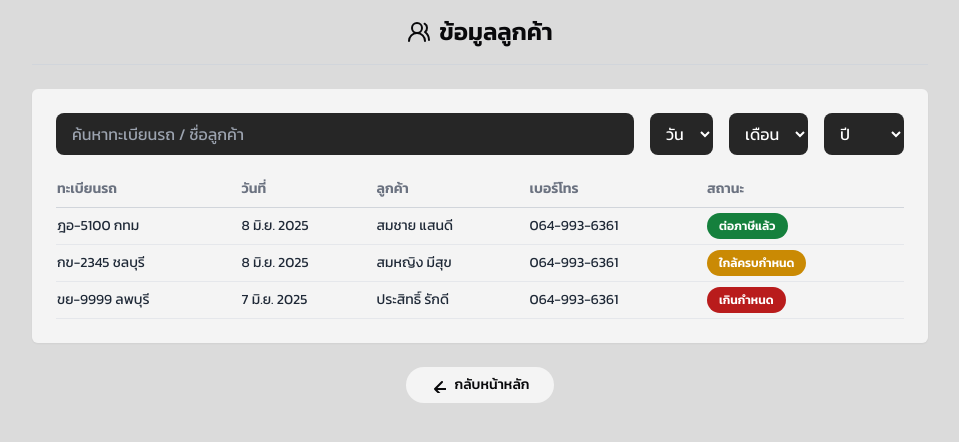
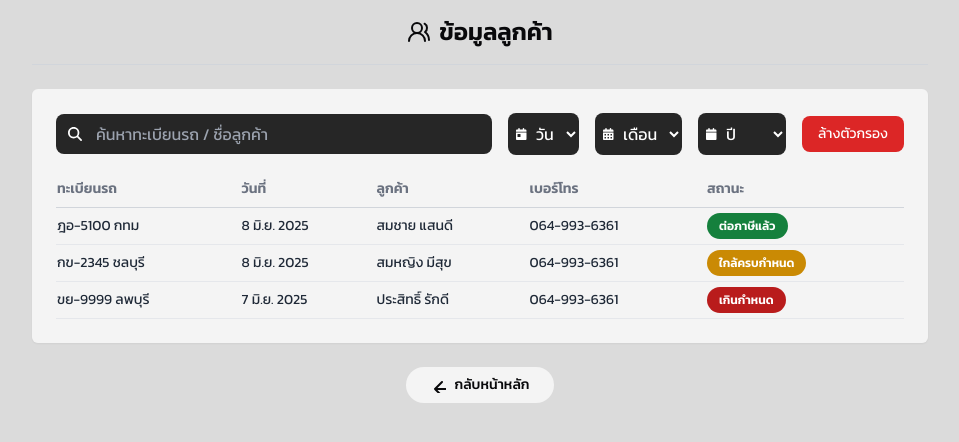
Before and after one commit to NakarinSMN/billing, a Next.js app: page /customer-info in a window 1280 px wide. Shown: the top 442 px of the page, without its empty margins (160-1119 px from the left). Built offline with nearby package versions, Linux system fonts and the light colour scheme.

Commit message:
update page

```diff
--- a/src/app/customer-info/page.tsx
+++ b/src/app/customer-info/page.tsx
@@ -3,6 +3,8 @@
 import Link from 'next/link'
 import { useState } from 'react'
 import { CustomerIcon } from '@/components/icons/customer-icon'
+import { FontAwesomeIcon } from '@fortawesome/react-fontawesome'
+import { faSearch, faCalendarDay, faCalendarAlt, faCalendar } from '@fortawesome/free-solid-svg-icons'
 
 const mockData = [
   {
@@ -41,6 +43,13 @@ export default function CustomerInfoPage() {
   const [filterMonth, setFilterMonth] = useState('')
   const [filterYear, setFilterYear] = useState('')
 
+  const resetFilters = () => {
+    setSearch('')
+    setFilterDay('')
+    setFilterMonth('')
+    setFilterYear('')
+  }
+
   const filteredData = mockData.filter(item => {
     const [day, month, year] = item.date.split(' ')
     const matchSearch =
@@ -66,32 +75,50 @@ export default function CustomerInfoPage() {
         <div className="border-t border-gray-300 dark:border-gray-700 mb-6" />
 
         <div className="bg-white/70 dark:bg-gray-800/70 rounded-md p-6 shadow-sm">
-          <div className="flex flex-wrap gap-4 mb-4">
+          <div className="flex flex-wrap gap-4 mb-4 items-center">
+            <div className="relative flex-1">
+              <FontAwesomeIcon icon={faSearch} className="absolute left-3 top-1/2 transform -translate-y-1/2 text-white text-sm" />
               <input
                 type="text"
                 placeholder="ค้นหาทะเบียนรถ / ชื่อลูกค้า"
-              className="flex-1 px-4 py-2 rounded-lg bg-neutral-800 text-white"
+                className="w-full pl-10 px-4 py-2 rounded-lg bg-neutral-800 text-white"
                 value={search}
                 onChange={e => setSearch(e.target.value)}
               />
-            <select className="rounded-lg px-3 py-2 bg-neutral-800 text-white" value={filterDay} onChange={e => setFilterDay(e.target.value)}>
+            </div>
+            <div className="relative">
+              <FontAwesomeIcon icon={faCalendarDay} className="absolute left-2 top-1/2 transform -translate-y-1/2 text-white text-xs" />
+              <select className="pl-6 pr-2 py-2 rounded-lg bg-neutral-800 text-white" value={filterDay} onChange={e => setFilterDay(e.target.value)}>
                 <option value="">วัน</option>
                 {days.map(day => (
                   <option key={day} value={day}>{day}</option>
                 ))}
               </select>
-            <select className="rounded-lg px-3 py-2 bg-neutral-800 text-white" value={filterMonth} onChange={e => setFilterMonth(e.target.value)}>
+            </div>
+            <div className="relative">
+              <FontAwesomeIcon icon={faCalendarAlt} className="absolute left-2 top-1/2 transform -translate-y-1/2 text-white text-xs" />
+              <select className="pl-6 pr-2 py-2 rounded-lg bg-neutral-800 text-white" value={filterMonth} onChange={e => setFilterMonth(e.target.value)}>
                 <option value="">เดือน</option>
                 {months.map(month => (
                   <option key={month} value={month}>{month}</option>
                 ))}
               </select>
-            <select className="rounded-lg px-3 py-2 bg-neutral-800 text-white" value={filterYear} onChange={e => setFilterYear(e.target.value)}>
+            </div>
+            <div className="relative">
+              <FontAwesomeIcon icon={faCalendar} className="absolute left-2 top-1/2 transform -translate-y-1/2 text-white text-xs" />
+              <select className="pl-6 pr-2 py-2 rounded-lg bg-neutral-800 text-white" value={filterYear} onChange={e => setFilterYear(e.target.value)}>
                 <option value="">ปี</option>
                 {years.map(year => (
                   <option key={year} value={year}>{year}</option>
                 ))}
               </select>
+            </div>
+            <button
+              onClick={resetFilters}
+              className="px-4 py-2 bg-red-600 hover:bg-red-700 text-white text-sm rounded-lg"
+            >
+              ล้างตัวกรอง
+            </button>
           </div>
 
           <div className="overflow-x-auto">
```
Lines whose indentation alone changed are shown as unchanged.
